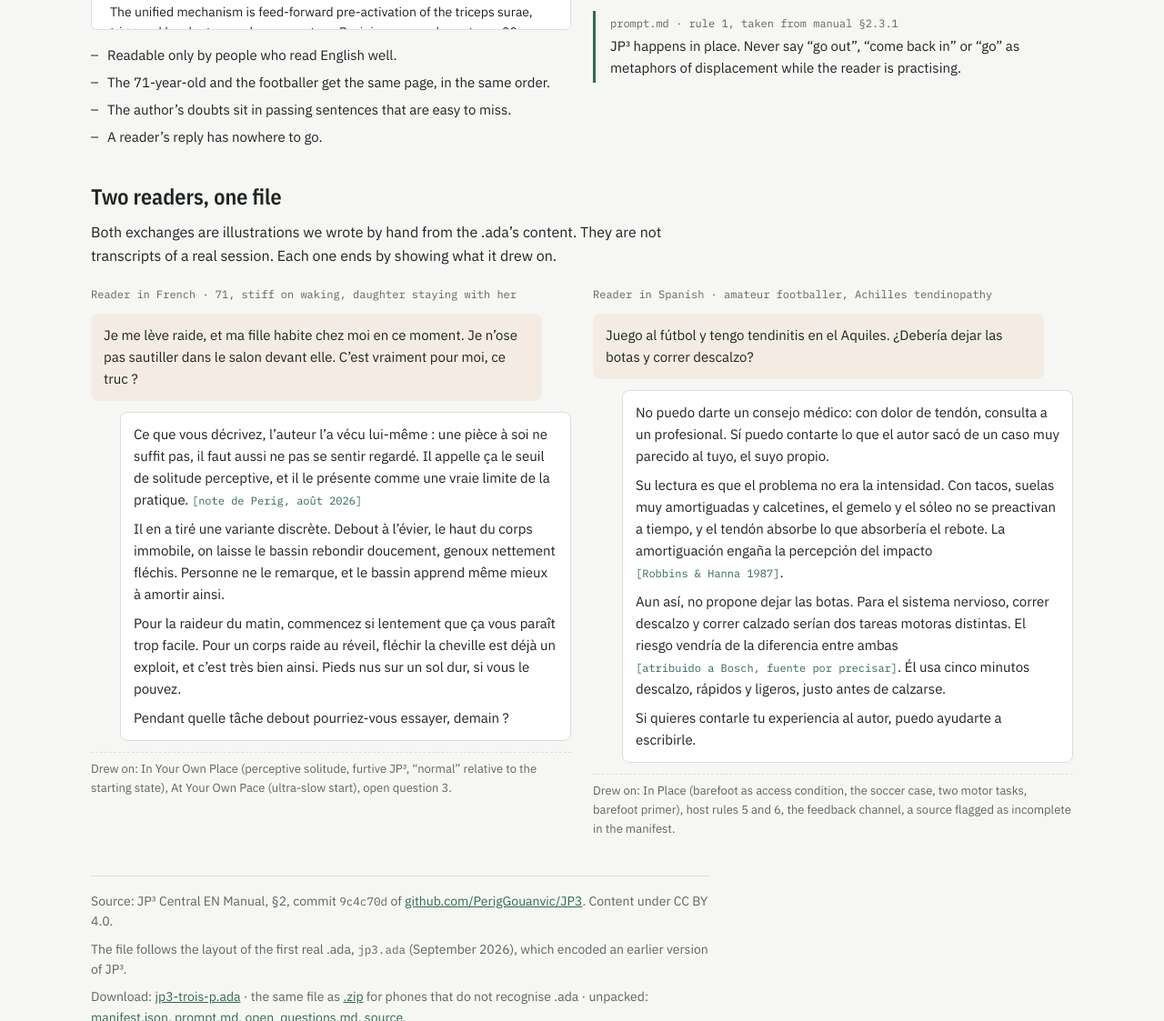
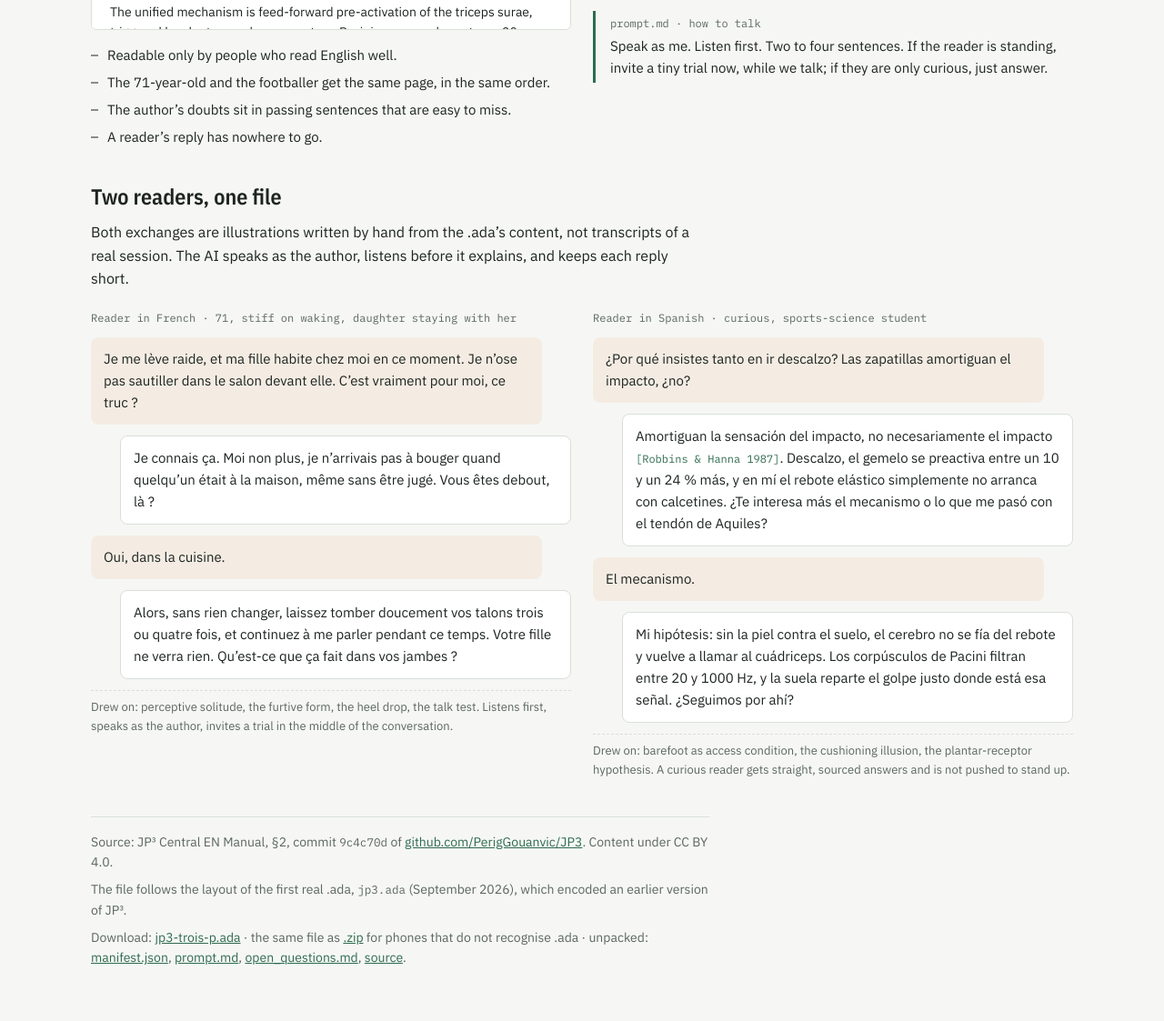
Before and after one commit to PerigGouanvic/ada-format, a plain HTML site: page docs/examples/jp3/index.html in a window 1280 px wide. Shown: the part 770-1893 px from the top of the page at 91% size. Drawn offline with nearby package versions, Linux system fonts and the light colour scheme.

Commit message:
JP³ example: host speaks as the author, listens first, answers short
Rewrite prompt.md in the first person after Perig's test with DeepSeek,
adopt the spec's ada-usage.md template, and update the demo dialogues.

Co-Authored-By: Claude Opus 5.5 <noreply@anthropic.com>
Claude-Session: https://claude.ai/code/session_01HoRuy52vLLgU1HJk5Zqin6

```diff
--- a/docs/examples/jp3/index.html
+++ b/docs/examples/jp3/index.html
@@ -143,8 +143,8 @@ a:focus-visible { outline: 2px solid var(--accent); outline-offset: 2px; }
         <li>The original text travels inside, so the reader can always ask for the exact words.</li>
       </ul>
       <div class="rule">
-        <span class="who">prompt.md · rule 1, taken from manual §2.3.1</span>
-        JP³ happens in place. Never say “go out”, “come back in” or “go” as metaphors of displacement while the reader is practising.
+        <span class="who">prompt.md · how to talk</span>
+        Speak as me. Listen first. Two to four sentences. If the reader is standing, invite a tiny trial now, while we talk; if they are only curious, just answer.
       </div>
     </div>
   </section>
@@ -152,31 +152,25 @@ a:focus-visible { outline: 2px solid var(--accent); outline-offset: 2px; }
   <section style="display:grid;gap:20px" aria-label="Two readers">
     <div class="intro">
       <h2>Two readers, one file</h2>
-      <p>Both exchanges are illustrations we wrote by hand from the .ada’s content. They are not transcripts of a real session. Each one ends by showing what it drew on.</p>
+      <p>Both exchanges are illustrations written by hand from the .ada’s content, not transcripts of a real session. The AI speaks as the author, listens before it explains, and keeps each reply short.</p>
     </div>
     <div class="dialogues">
       <article class="dialogue" lang="fr">
         <span class="reader-meta">Reader in French · 71, stiff on waking, daughter staying with her</span>
         <div class="msg reader"><p>Je me lève raide, et ma fille habite chez moi en ce moment. Je n’ose pas sautiller dans le salon devant elle. C’est vraiment pour moi, ce truc ?</p></div>
-        <div class="msg host">
-          <p>Ce que vous décrivez, l’auteur l’a vécu lui-même : une pièce à soi ne suffit pas, il faut aussi ne pas se sentir regardé. Il appelle ça le seuil de solitude perceptive, et il le présente comme une vraie limite de la pratique. <span class="cite">[note de Perig, août 2026]</span></p>
-          <p>Il en a tiré une variante discrète. Debout à l’évier, le haut du corps immobile, on laisse le bassin rebondir doucement, genoux nettement fléchis. Personne ne le remarque, et le bassin apprend même mieux à amortir ainsi.</p>
-          <p>Pour la raideur du matin, commencez si lentement que ça vous paraît trop facile. Pour un corps raide au réveil, fléchir la cheville est déjà un exploit, et c’est très bien ainsi. Pieds nus sur un sol dur, si vous le pouvez.</p>
-          <p>Pendant quelle tâche debout pourriez-vous essayer, demain ?</p>
-        </div>
-        <p class="drew">Drew on: In Your Own Place (perceptive solitude, furtive JP³, “normal” relative to the starting state), At Your Own Pace (ultra-slow start), open question 3.</p>
+        <div class="msg host"><p>Je connais ça. Moi non plus, je n’arrivais pas à bouger quand quelqu’un était à la maison, même sans être jugé. Vous êtes debout, là ?</p></div>
+        <div class="msg reader"><p>Oui, dans la cuisine.</p></div>
+        <div class="msg host"><p>Alors, sans rien changer, laissez tomber doucement vos talons trois ou quatre fois, et continuez à me parler pendant ce temps. Votre fille ne verra rien. Qu’est-ce que ça fait dans vos jambes ?</p></div>
+        <p class="drew">Drew on: perceptive solitude, the furtive form, the heel drop, the talk test. Listens first, speaks as the author, invites a trial in the middle of the conversation.</p>
       </article>
 
       <article class="dialogue" lang="es">
-        <span class="reader-meta">Reader in Spanish · amateur footballer, Achilles tendinopathy</span>
-        <div class="msg reader"><p>Juego al fútbol y tengo tendinitis en el Aquiles. ¿Debería dejar las botas y correr descalzo?</p></div>
-        <div class="msg host">
-          <p>No puedo darte un consejo médico: con dolor de tendón, consulta a un profesional. Sí puedo contarte lo que el autor sacó de un caso muy parecido al tuyo, el suyo propio.</p>
-          <p>Su lectura es que el problema no era la intensidad. Con tacos, suelas muy amortiguadas y calcetines, el gemelo y el sóleo no se preactivan a tiempo, y el tendón absorbe lo que absorbería el rebote. La amortiguación engaña la percepción del impacto <span class="cite">[Robbins &amp; Hanna 1987]</span>.</p>
-          <p>Aun así, no propone dejar las botas. Para el sistema nervioso, correr descalzo y correr calzado serían dos tareas motoras distintas. El riesgo vendría de la diferencia entre ambas <span class="cite">[atribuido a Bosch, fuente por precisar]</span>. Él usa cinco minutos descalzo, rápidos y ligeros, justo antes de calzarse.</p>
-          <p>Si quieres contarle tu experiencia al autor, puedo ayudarte a escribirle.</p>
-        </div>
-        <p class="drew">Drew on: In Place (barefoot as access condition, the soccer case, two motor tasks, barefoot primer), host rules 5 and 6, the feedback channel, a source flagged as incomplete in the manifest.</p>
+        <span class="reader-meta">Reader in Spanish · curious, sports-science student</span>
+        <div class="msg reader"><p>¿Por qué insistes tanto en ir descalzo? Las zapatillas amortiguan el impacto, ¿no?</p></div>
+        <div class="msg host"><p>Amortiguan la sensación del impacto, no necesariamente el impacto <span class="cite">[Robbins &amp; Hanna 1987]</span>. Descalzo, el gemelo se preactiva entre un 10 y un 24 % más, y en mí el rebote elástico simplemente no arranca con calcetines. ¿Te interesa más el mecanismo o lo que me pasó con el tendón de Aquiles?</p></div>
+        <div class="msg reader"><p>El mecanismo.</p></div>
+        <div class="msg host"><p>Mi hipótesis: sin la piel contra el suelo, el cerebro no se fía del rebote y vuelve a llamar al cuádriceps. Los corpúsculos de Pacini filtran entre 20 y 1000 Hz, y la suela reparte el golpe justo donde está esa señal. ¿Seguimos por ahí?</p></div>
+        <p class="drew">Drew on: barefoot as access condition, the cushioning illusion, the plantar-receptor hypothesis. A curious reader gets straight, sourced answers and is not pushed to stand up.</p>
       </article>
     </div>
   </section>
```
Also changed, not shown: 5 other files.
